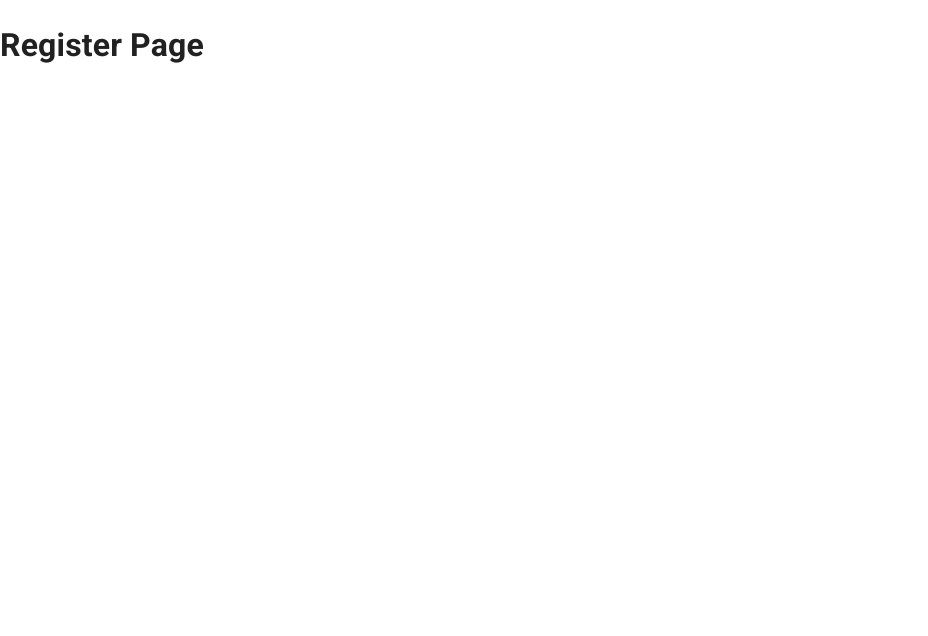
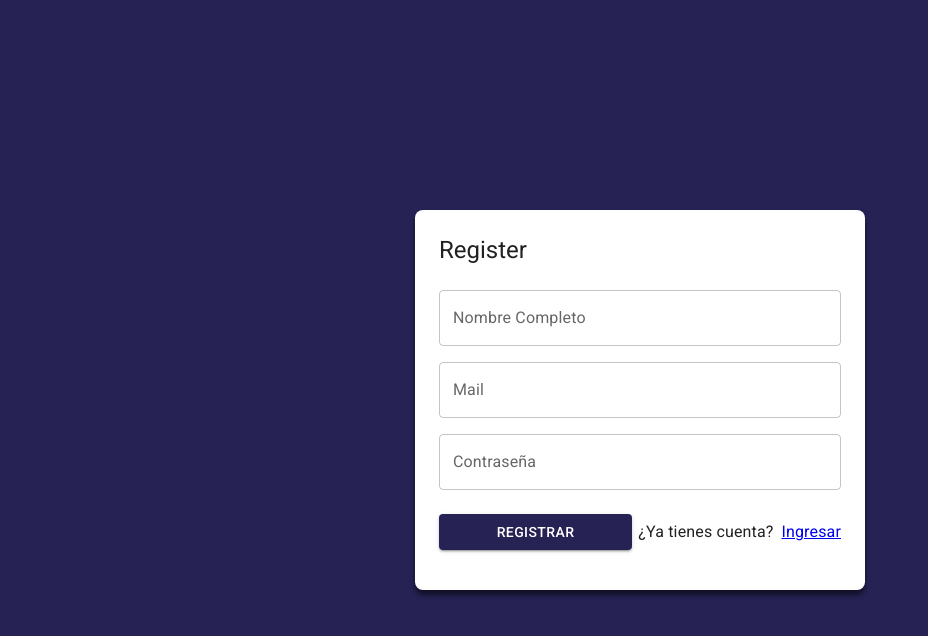
Before and after one commit to tadescalzo/journal-app, a React (Create React App) app: page /auth/register in a window 1280 px wide. Shown: the top 636 px of the page, without its empty margins (0-928 px from the left). Built offline with nearby package versions, Linux system fonts and the light colour scheme.

Commit message:
layouts del app

```diff
--- /dev/null
+++ b/src/auth/layout/AuthLayout.jsx
@@ -0,0 +1,23 @@
+import {Grid, Typography} from '@mui/material'
+
+export const AuthLayout = ({children, title = ''}) => {
+  return (
+    <Grid
+        container
+        spacing={0}
+        direction='column'
+        justifyContent='center'
+        alignItems='center'
+        sx={{minHeight: '100vh', backgroundColor: 'primary.main', padding:4}}
+    >
+        <Grid item
+            className='box-shadow'
+            sx={{width: {sm:  450}, backgroundColor:'white', padding:3, borderRadius: 2, maxWidth:'30%'}}
+            xs={3}
+        >
+            <Typography variant="h5" sx={{mb:1}}> {title} </Typography>
+            {children}
+        </Grid>
+    </Grid>
+  )
+}
--- a/src/auth/pages/LoginPage.jsx
+++ b/src/auth/pages/LoginPage.jsx
@@ -1,7 +1,77 @@
+import {Grid, Typography, TextField, Button, Link} from '@mui/material'
+import {Google} from '@mui/icons-material'
+import { Link as RouterLink } from 'react-router-dom'
+import {AuthLayout} from '../layout/AuthLayout'
+
+
+
+
+
+
+
 export const LoginPage = () => {
   return (
-    <>
-    <h1>Login page</h1>
-    </>
+
+    <AuthLayout title='Login'>
+
+      <form>
+        <Grid container>
+          {/* Imputs */}
+          <Grid
+            item
+            xs={12}
+            sx={{mt:2}}
+          >
+            <TextField
+              id="formMail"
+              label="Correo"
+              placeholder='email'
+              type='email'
+              fullWidth
+              sx={{mb:2}}
+            />
+          </Grid>
+          <Grid
+            item
+            xs={12}
+            sx={{mt:2}}
+          >
+            <TextField
+              id="formPass"
+              label="Contraseña"
+              placeholder='contraseña'
+              type='password'
+              fullWidth
+            />
+          </Grid>
+          {/* Login/Google btns */}
+          <Grid container spacing={2} sx={{mb:2,mt:1}}>
+            <Grid item xs={12} sm={6} >
+              <Button variant="contained" fullWidth>
+                Login
+              </Button>
+            </Grid>
+            <Grid item xs={12} sm={6} >
+              <Button variant="contained" fullWidth>
+                <Google/>
+                  <Typography sx={{ml:1}}>Google</Typography>
+              </Button>
+            </Grid>
+          </Grid>
+          <Grid
+            container
+            direction='row'
+            justifyContent='end'
+          >
+            <Link component={RouterLink} color='inherit' to='/auth/register'>
+            Crear cuenta
+            </Link>
+          </Grid>
+        </Grid>
+      </form>
+
+    </AuthLayout>
+
+
   )
 }
--- a/src/auth/pages/RegisterPage.jsx
+++ b/src/auth/pages/RegisterPage.jsx
@@ -1,7 +1,81 @@
+import { AuthLayout } from "../layout/AuthLayout"
+import Typography from '@mui/material/Typography'
+import {Grid, TextField, Button} from '@mui/material'
+import { Link, Link as RouterLink } from 'react-router-dom'
+
 export const RegisterPage = () => {
   return (
-    <>
-    <h1>Register Page</h1>
-    </>
+    <AuthLayout title="Register">
+
+      <form>
+        <Grid
+          container
+        >
+          {/* Imputs */}
+          <Grid
+            item
+            xs={12}
+            sx={{mt:2}}
+          >
+            <TextField
+              id="formName"
+              label="Nombre Completo"
+              placeholder='Nombre'
+              type='text'
+              fullWidth
+            />
+          </Grid>
+          <Grid
+            item
+            xs={12}
+            sx={{mt:2}}
+          >
+            <TextField
+              id="formMail"
+              label="Mail"
+              placeholder='Mail'
+              type='email'
+              fullWidth
+            />
+          </Grid>
+          <Grid
+            item
+            xs={12}
+            sx={{mt:2}}
+          >
+            <TextField
+              id="formPass"
+              label="Contraseña"
+              placeholder='Contraseña'
+              type='password'
+              fullWidth
+            />
+          </Grid>
+          {/* Login/Google btns */}
+          <Grid container spacing={2} sx={{mb:2,mt:1}}>
+            <Grid item
+              xs={12} sm={6} >
+              <Button variant="contained" fullWidth>
+                Registrar
+              </Button>
+            </Grid>
+            <Grid
+              container
+              xs={12}
+              sm={6}
+              justifyContent='end'
+              alignContent='center'
+              sx={{mt:2}}
+            >
+              <Typography sx={{mr:1}}>¿Ya tienes cuenta?</Typography>
+              <Link component={RouterLink} color='inherit' to='/auth/login'>
+                Ingresar
+              </Link>
+            </Grid>
+          </Grid>
+        </Grid>
+      </form>
+
+    </AuthLayout>
   )
 }
--- /dev/null
+++ b/src/journal/components/NavBar.jsx
@@ -0,0 +1,37 @@
+import Grid from '@mui/material/Grid'
+import {AppBar,Toolbar, IconButton, Typography} from '@mui/material'
+import {LogoutOutlined, MenuOutlined} from '@mui/icons-material'
+
+
+export const NavBar = ({ drawerWidth = 240 }) => {
+  return (
+    <AppBar
+        position="fixed"
+        sx={{
+            width: { sm: `calc(100% - ${ drawerWidth }px)` },
+            ml: { sm: `${drawerWidth}px` }
+        }}
+    >
+      <Toolbar>
+        <IconButton
+        color='inherit'
+        edge='start'
+        sx={{mr:2, display:{sm:'none'}}}
+        >
+          <MenuOutlined/>
+        </IconButton>
+        <Grid
+            container
+            direction='row'
+            justifyContent='space-between'
+            alignContent='center'
+        >
+          <Typography mt={0.5} variant='h6' noWrap component='div'>Journal App</Typography>
+          <IconButton color='error'>
+            <LogoutOutlined/>
+          </IconButton>
+        </Grid>
+      </Toolbar>
+    </AppBar>
+  )
+}
--- /dev/null
+++ b/src/journal/components/SideBar.jsx
@@ -0,0 +1,49 @@
+import Grid from '@mui/material/Grid'
+import { TurnedInNot } from "@mui/icons-material"
+import { Box, Drawer, Toolbar, Divider, List, ListItem, ListItemButton,ListItemIcon, ListItemText } from "@mui/material"
+import Typography from '@mui/material/Typography'
+
+
+export const SideBar = ({drawerWidth = 240}) => {
+  return (
+    <Box
+        component='nav'
+        sx={{
+            width: { sm: drawerWidth },flexShrink:{sm:0}
+        }}
+    >
+        <Drawer
+            variant="permanent"
+            sx={{
+                display:{ sm: 'block',xs:'none' },
+                '& .MuiDrawer-paper': {boxSizing: 'border-box', width: drawerWidth }
+            }}
+        >
+          <Toolbar>
+            <Typography variant="h6" noWrap component='div'>Nacho</Typography>
+          </Toolbar>
+          <Divider/>
+          <List>
+            {
+                ['Enero','Febrero','Marzo'].map(mes=>(
+                    <ListItem key={mes} disablePadding>
+                        <ListItemButton>
+                            <ListItemIcon>
+                                <TurnedInNot/>
+                            </ListItemIcon>
+                            <Grid
+                                container
+                                direction='column'
+                            >
+                              <ListItemText primary={mes} />
+                              <ListItemText secondary={'No termina mas'} />
+                            </Grid>
+                        </ListItemButton>
+                    </ListItem>
+                ))
+            }
+          </List>
+        </Drawer>
+    </Box>
+  )
+}
--- /dev/null
+++ b/src/journal/components/index.js
@@ -0,0 +1,2 @@
+export * from './NavBar'
+export * from './SideBar'
--- /dev/null
+++ b/src/journal/layout/JournalLayout.jsx
@@ -0,0 +1,21 @@
+import { Box } from '@mui/system'
+import { NavBar, SideBar } from '../components';
+
+const drawerWidth= 240;
+
+export const JournalLayout = ( {children} ) => {
+  return (
+    <Box sx={{display: 'flex'}}>
+
+        <NavBar drawerWidth={drawerWidth} />
+        <SideBar drawerWidth={drawerWidth}/>
+        <Box
+        component='main'
+        sx={{flexGrow:1, p:3}}
+        >
+            {children}
+        </Box>
+
+    </Box>
+  )
+}
--- a/src/journal/pages/JournalPage.jsx
+++ b/src/journal/pages/JournalPage.jsx
@@ -1,11 +1,12 @@
-import { Typography } from "@mui/material"
-import {MailOutline} from '@mui/icons-material/'
+import { JournalLayout } from "../layout/JournalLayout"
+import Typography from '@mui/material/Typography'
 
 export const JournalPage = () => {
   return (
     <>
-    <Typography variant='h1' >JournalPage</Typography>
-    <MailOutline/>
+    <JournalLayout>
+      <Typography>App test</Typography>
+    </JournalLayout>
     </>
   )
 }
--- a/src/styles.css
+++ b/src/styles.css
@@ -0,0 +1,3 @@
+.box-shadow{
+    box-shadow: 0px 5px 5px rgba(0, 0, 0, 0.534);
+}
```
